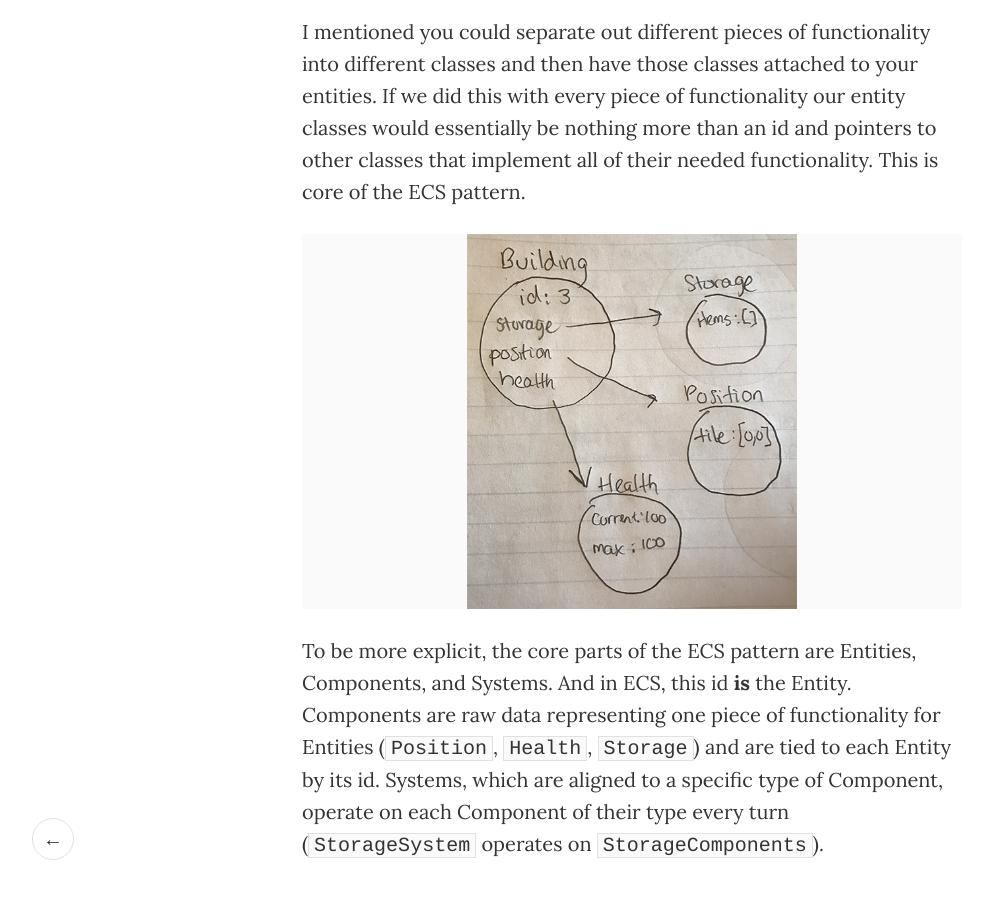
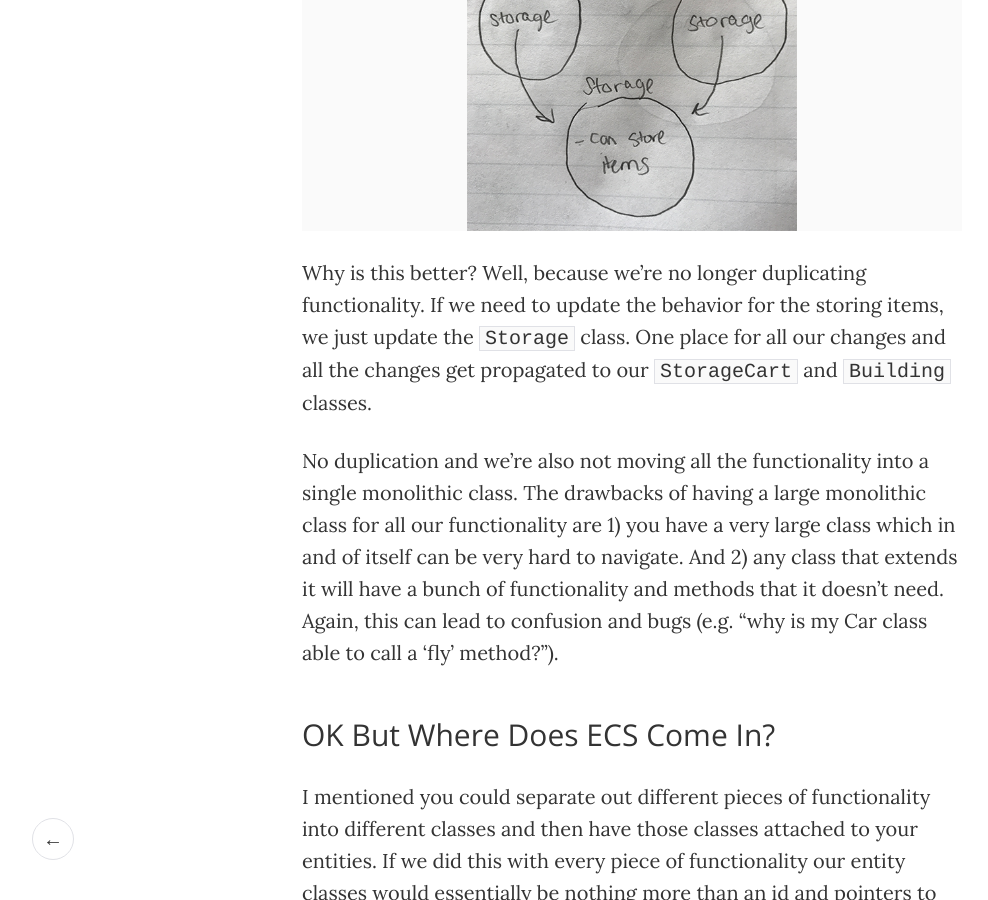
Before and after one commit to trash/trash.github.io, a Jekyll site: the page built from _posts/2017-01-01-ecs-ez.md, in a window 1280 px wide and 900 px high, scrolled down 4065 px. Shown: the whole window, without its empty margins (8-996 px from the left). Built offline with Jekyll 4.4.1, drawn with Linux system fonts in a browser that asks for light colours.

Commit message:
Added some more explanation to the benefits of composition
Added another example image for that section

```diff
--- a/_posts/2017-01-01-ecs-ez.md
+++ b/_posts/2017-01-01-ecs-ez.md
@@ -42,6 +42,14 @@ At this point, I had several choices on how to implement the `StorageCart` class
     </div>
 
 None of these seem great so let's try out the "composition over inheritance" approach. If we did that, instead of having classes inherit their functionality from their class or their parent-class, the functionality would be encapsulated as a separate class by itself. Given the previous example then `StorageCart` and `Building` would both have storage functionality because they would instantiate an instance of the `Storage` class.
+
+<div class="small-image">
+    <img src="/images/2017-01-01/composition-example.png"/>
+</div>
+
+Why is this better? Well, because we're no longer duplicating functionality. If we need to update the behavior for the storing items, we just update the `Storage` class. One place for all our changes and all the changes get propagated to our `StorageCart` and `Building` classes.
+
+No duplication and we're also not moving all the functionality into a single monolithic class. The drawbacks of having a large monolithic class for all our functionality are 1) you have a very large class which in and of itself can be very hard to navigate. And 2) any class that extends it will have a bunch of functionality and methods that it doesn't need. Again, this can lead to confusion and bugs (e.g. "why is my Car class able to call a 'fly' method?").
 
 ### OK But Where Does ECS Come In?
 
```
Also changed, not shown: images/2017-01-01/composition-example.png (added).
